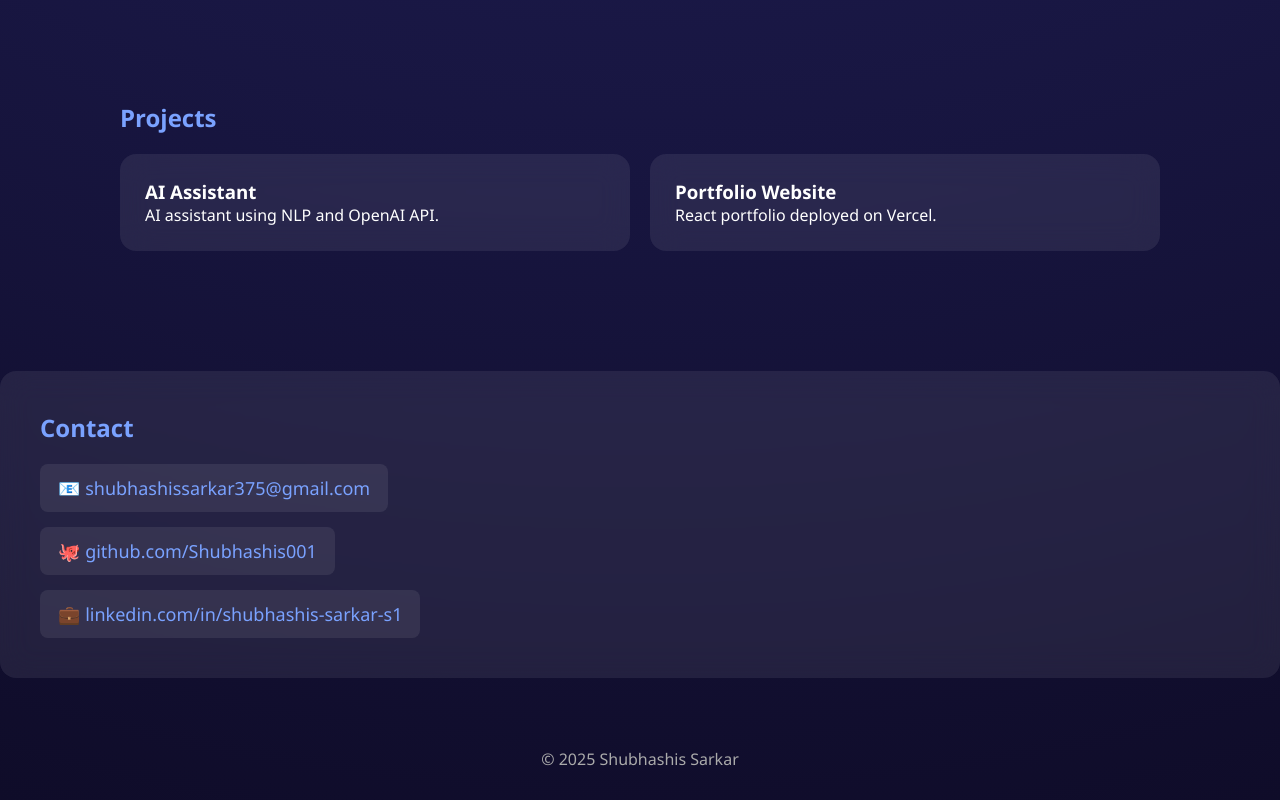
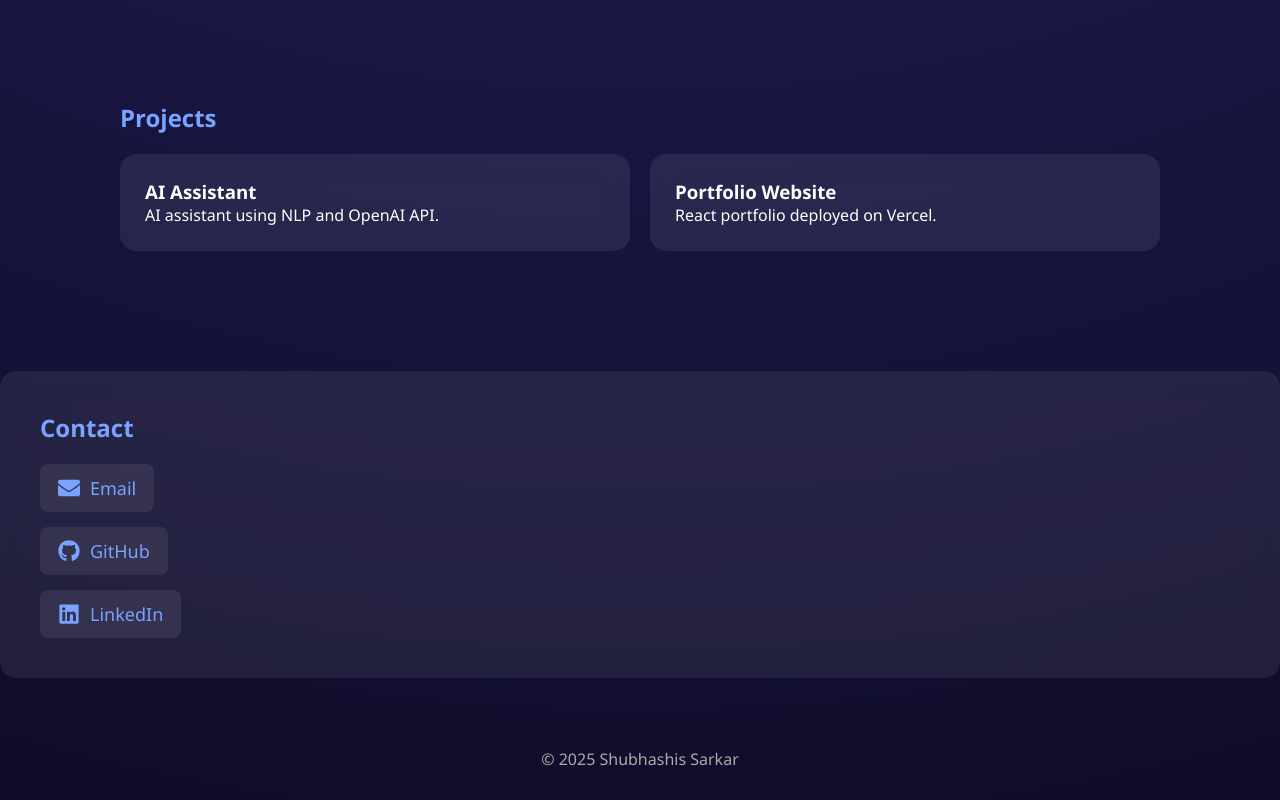
Before and after one commit to Shubhashis001/portfolio, a React (Create React App) app: page / in a window 1280 px wide. Shown: the part 1433-2233 px from the top of the page. Built offline with nearby package versions, Linux system fonts and the light colour scheme.

Commit message:
Add icon styles to contact section

```diff
--- a/src/App.js
+++ b/src/App.js
@@ -1,4 +1,5 @@
 import React from "react";
+import { FaGithub, FaLinkedin, FaEnvelope } from "react-icons/fa";
 import "./index.css";
 
 function App() {
@@ -16,7 +17,7 @@ function App() {
         </ul>
       </nav>
 
-      {/* HERO SECTION */}
+      {/* HERO */}
       <section className="hero">
         <div className="hero-text">
           <h1>
@@ -33,7 +34,6 @@ function App() {
             <a href="/resume.pdf" download className="btn">
               Download Resume
             </a>
-
             <a href="#contact" className="btn outline">
               Contact Me
             </a>
@@ -78,7 +78,6 @@ function App() {
             <h3>AI Assistant</h3>
             <p>AI assistant using NLP and OpenAI API.</p>
           </div>
-
           <div className="glass project-card">
             <h3>Portfolio Website</h3>
             <p>React portfolio deployed on Vercel.</p>
@@ -86,40 +85,42 @@ function App() {
         </div>
       </section>
 
-      {/* CONTACT */}
+      {/* CONTACT WITH REAL ICONS */}
       <section id="contact" className="section glass">
         <h2>Contact</h2>
 
         <div className="contact-links">
-          {/* EMAIL */}
+
           <a
             href="https://mail.google.com/mail/?view=cm&fs=1&to=shubhashissarkar375@gmail.com"
             target="_blank"
             rel="noopener noreferrer"
             className="contact-item"
           >
-            📧 shubhashissarkar375@gmail.com
+            <FaEnvelope className="icon" />
+            <span>Email</span>
           </a>
 
-          {/* GITHUB */}
           <a
             href="https://github.com/Shubhashis001"
             target="_blank"
             rel="noopener noreferrer"
             className="contact-item"
           >
-            🐙 github.com/Shubhashis001
+            <FaGithub className="icon" />
+            <span>GitHub</span>
           </a>
 
-          {/* LINKEDIN (FINAL URL) */}
           <a
             href="https://www.linkedin.com/in/shubhashis-sarkar-s1"
             target="_blank"
             rel="noopener noreferrer"
             className="contact-item"
           >
-            💼 linkedin.com/in/shubhashis-sarkar-s1
+            <FaLinkedin className="icon" />
+            <span>LinkedIn</span>
           </a>
+
         </div>
       </section>
 
--- a/src/index.css
+++ b/src/index.css
@@ -156,6 +156,8 @@ body {
 }
 
 .contact-item {
+  display: flex;
+  align-items: center;
   text-decoration: none;
   color: #7aa2ff;
   font-size: 18px;
@@ -169,6 +171,15 @@ body {
 .contact-item:hover {
   background: #7aa2ff;
   color: #0f0c29;
+}
+
+/* ICON STYLE (IMPORTANT) */
+.icon {
+  font-size: 22px;
+}
+
+.contact-item span {
+  margin-left: 10px;
 }
 
 /* ================= FOOTER ================= */
```
